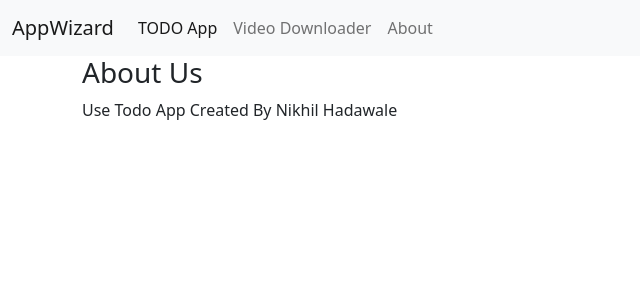
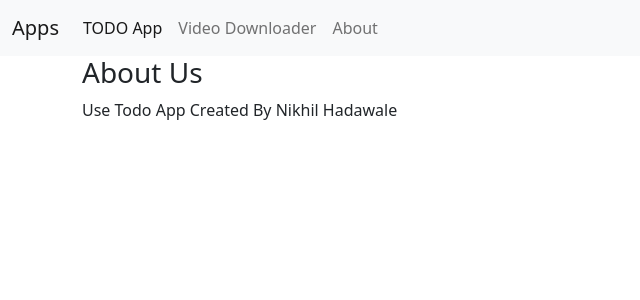
Before and after one commit to NikhilHadawale/flask_todo_app, a Flask app: page /about in a window 1280 px wide. Shown: the top 300 px of the page, without its empty margins (0-640 px from the left). Run offline with Flask 3, Linux system fonts and the light colour scheme.

Commit message:
Update base.html

```diff
--- a/templates/base.html
+++ b/templates/base.html
@@ -4,7 +4,7 @@
 <head>
   <meta charset="utf-8">
   <meta name="viewport" content="width=device-width, initial-scale=1">
-  <title>YourThings</title>
+  <title>MyThings</title>
   <link href="https://cdn.jsdelivr.net/npm/bootstrap@5.2.2/dist/css/bootstrap.min.css" rel="stylesheet"
     integrity="sha384-Zenh87qX5JnK2Jl0vWa8Ck2rdkQ2Bzep5IDxbcnCeuOxjzrPF/et3URy9Bv1WTRi" crossorigin="anonymous">
 </head>
@@ -13,7 +13,7 @@
     <script src="https://cdn.jsdelivr.net/npm/bootstrap@5.2.2/dist/js/bootstrap.bundle.min.js" integrity="sha384-OERcA2EqjJCMA+/3y+gxIOqMEjwtxJY7qPCqsdltbNJuaOe923+mo//f6V8Qbsw3" crossorigin="anonymous"></script>
     <nav class="navbar navbar-expand-lg navbar-light bg-light">
     <div class="container-fluid">
-      <a class="navbar-brand" href="/">AppWizard</a>
+      <a class="navbar-brand" href="/">Apps</a>
       <button class="navbar-toggler" type="button" data-bs-toggle="collapse" data-bs-target="#navbarSupportedContent"
         aria-controls="navbarSupportedContent" aria-expanded="false" aria-label="Toggle navigation">
         <span class="navbar-toggler-icon"></span>
```
